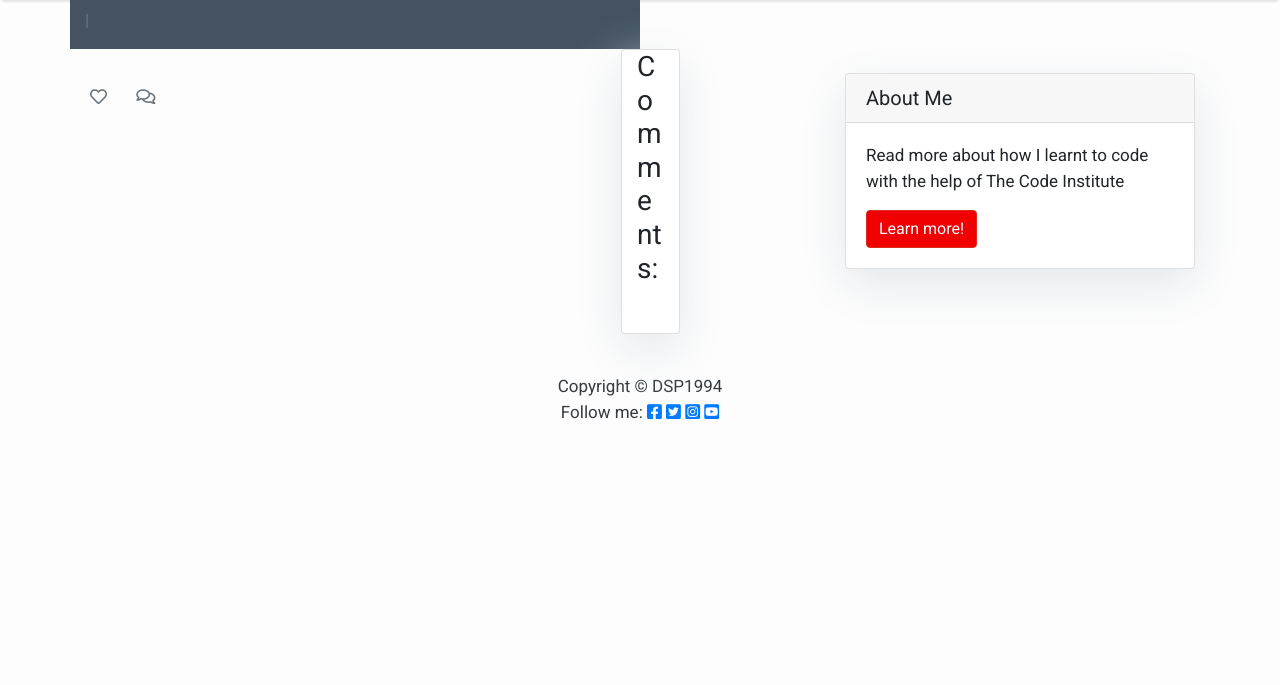
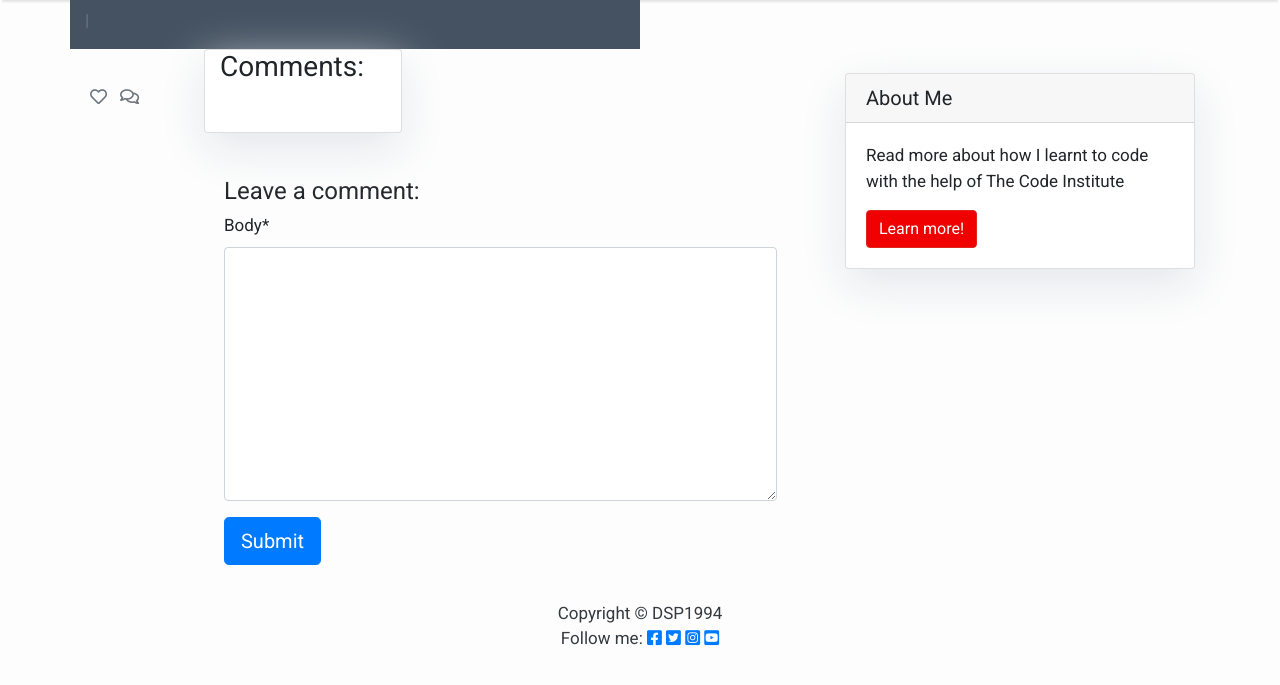
Before and after one commit to DSP1994/blogapp, a Django app: template blog/templates/blog_details.html in a window 1280 px wide. Shown: the part 58-743 px from the top of the page. Run offline with Django 4.2, Linux system fonts and the light colour scheme; the template is opened without the code that fills it: values that come from a table or form of the project are taken from there, others are empty; some libraries are stand-ins or nearby versions.

Commit message:
within the blog_details, created a 'if new comment' statement and crispy form

```diff
--- a/blog/templates/blog_details.html
+++ b/blog/templates/blog_details.html
@@ -49,6 +49,20 @@
                 {% endfor %}
             </div>
         </div>
+        <div class="card-body">
+            {% if new_comment %}
+            <div class="alert alert-success" role="alert">
+                Your Comment Is Awaiting Approval
+            </div>
+            {% else %}
+            <h4>Leave a comment:</h4>
+            <form method="post">
+                {{ comment_form | crispy }}
+                {% csrf_token %}
+                <button type="button" class="btn btn-primary btn-lg">Submit</button>
+            </form>
+            {% endif %}
+        </div>
     </div>
     {% block sidebar %} {% include 'sidebar.html' %} {% endblock sidebar %}
   </div>
```
